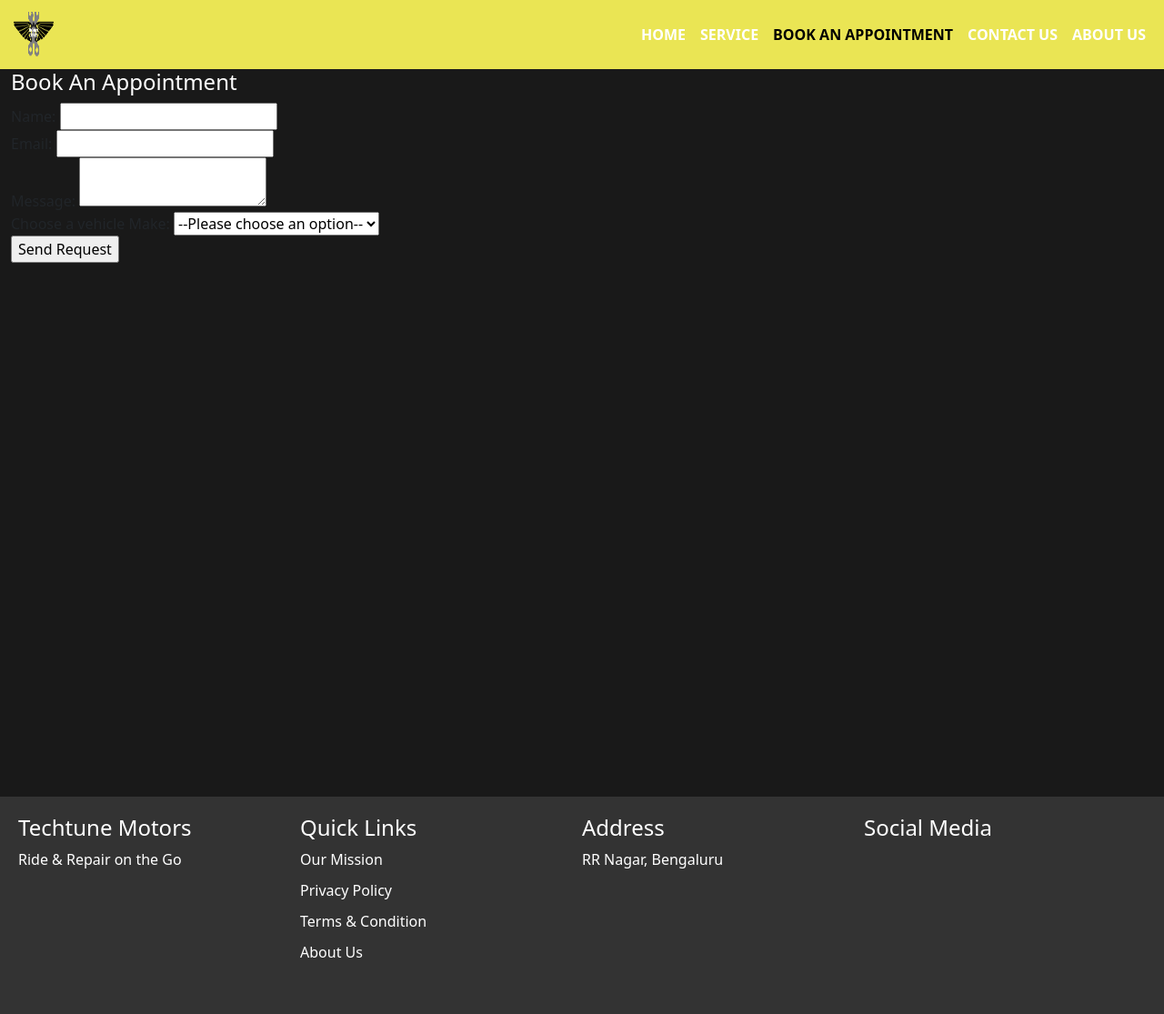
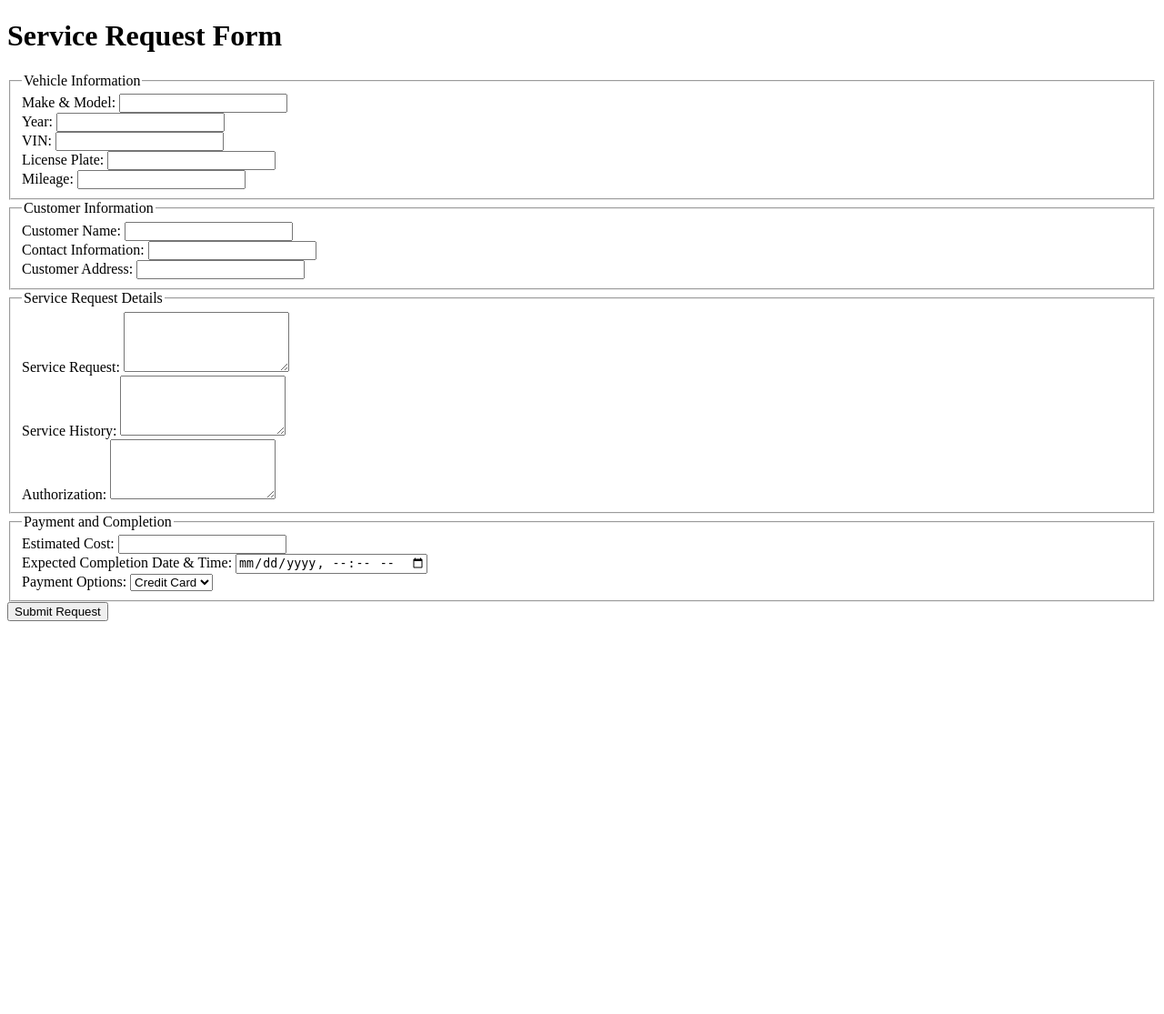
Before and after one commit to iamhimesh07/Techtune-Motors, a PHP site: page /booking_appointment.html in a window 1280 px wide. Shown: the whole page at 91% size. After the commit the page ends 683 px from the top, so only its background shows below. Run offline with PHP 8.4, Linux system fonts and the light colour scheme.

Commit message:
changed booking appointment form

```diff
--- a/booking_appointment.html
+++ b/booking_appointment.html
@@ -1,142 +1,71 @@
 <!DOCTYPE html>
-<html lang="en">
-  <head>
-    <meta charset="UTF-8" />
-    <meta name="viewport" content="width=device-width, initial-scale=1.0" />
-    <title>Book An Appointment</title>
+<html>
+<head>
+    <title>Service Request Form</title>
+</head>
+<body>
+    <h1>Service Request Form</h1>
+    <form action="submit_service_request.php" method="post">
+        <fieldset>
+            <legend>Vehicle Information</legend>
+            <label for="make_model">Make & Model:</label>
+            <input type="text" id="make_model" name="make_model" required><br>
 
-    <!-- Stylesheets -->
-    <link rel="stylesheet" href="assets/css/bootstrap.min.css" />
-    <link rel="stylesheet" href="assets/font/flaticon.css" />
-    <link rel="stylesheet" href="styles.css" />
+            <label for="year">Year:</label>
+            <input type="text" id="year" name="year" required><br>
 
-    <!-- Google Fonts -->
-    <link rel="preconnect" href="https://fonts.googleapis.com" />
-    <link rel="preconnect" href="https://fonts.gstatic.com" crossorigin />
-    <link
-      href="https://fonts.googleapis.com/css2?family=Inter:wght@400;500;600;700;800&display=swap"
-      rel="stylesheet"
-    />
-  </head>
-  <body>
-    <!-- Navigation -->
-    <nav class="navbar navbar-expand-lg bg-body-tertiary">
-      <div class="container-fluid">
-        <a class="navbar-brand" href="#">
-          <img
-            src="/assets/images/logo.png"
-            alt="Bootstrap"
-            width="30"
-            height="24"
-          />
-        </a>
-        <button
-          class="navbar-toggler"
-          type="button"
-          data-bs-toggle="collapse"
-          data-bs-target="#navbarNavAltMarkup"
-          aria-controls="navbarNavAltMarkup"
-          aria-expanded="false"
-          aria-label="Toggle navigation"
-        >
-          <span class="navbar-toggler-icon"></span>
-        </button>
-        <div
-          class="collapse navbar-collapse justify-content-end"
-          id="navbarNavAltMarkup"
-        >
-          <div class="navbar-nav text-uppercase">
-            <a class="nav-link" aria-current="page" href="index.html">Home</a>
-            <a class="nav-link" href="services.html">Service</a>
-            <a class="nav-link active" href="booking_appointment.html"
-              >Book An Appointment</a
-            >
-            <a class="nav-link" href="contact_us.html">Contact Us</a>
-            <a class="nav-link" href="about_us.html">About Us</a>
-          </div>
-        </div>
-      </div>
-    </nav>
+            <label for="vin">VIN:</label>
+            <input type="text" id="vin" name="vin" required><br>
 
-    <!-- Booking Form -->
-    <section class="booking_form">
-      <div class="container-fluid">
-        <div class="row">
-          <h2 class="bf_title text-white">Book An Appointment</h2>
-          <div class="form">
-            <form method="POST" netlify>
-              <div>
-                <label for="name">Name:</label>
-                <input type="text" id="name" name="user_name" />
-              </div>
+            <label for="license_plate">License Plate:</label>
+            <input type="text" id="license_plate" name="license_plate" required><br>
 
-              <div>
-                <label for="mail">Email:</label>
-                <input type="email" id="mail" name="user_email" />
-              </div>
+            <label for="mileage">Mileage:</label>
+            <input type="text" id="mileage" name="mileage" required><br>
+        </fieldset>
 
-              <div>
-                <label for="msg">Message:</label>
-                <textarea id="msg" name="user_message"></textarea>
-              </div>
-              <div>
-                <label for="vehicle-make">Choose a vehicle Make:</label>
-                <select name="vehicle" id="vehicle-select">
-                  <option value="">--Please choose an option--</option>
-                  <option value="BajajCT100">Bajaj CT100</option>
-                  <option value="Bajaj Pulsar 150">Bajaj Pulsar 150</option>
-                  <option value="Bajaj Pulsar 125">Bajaj Pulsar 125</option>
-                  <option value="Hero Honda Splendor">
-                    Hero Honda Splendor
-                  </option>
-                  <option value="KTM 250 Duke">KTM 250 Duke</option>
-                </select>
-              </div>
-              <!-- <div class="field">
-                <div data-netlify-recaptcha="true"v></div>
-              </div> -->
-              <div>
-                <input type="submit" value="Send Request" />
-              </div>
-            </form>
-          </div>
-        </div>
-      </div>
-    </section>
+        <fieldset>
+            <legend>Customer Information</legend>
+            <label for="customer_name">Customer Name:</label>
+            <input type="text" id="customer_name" name="customer_name" required><br>
 
-    <!-- Section: Footer -->
-    <footer>
-      <div class="footer-content">
-        <div class="footer-column">
-          <h2>Techtune Motors</h2>
-          <p>Ride & Repair on the Go</p>
-        </div>
+            <label for="contact_info">Contact Information:</label>
+            <input type="text" id="contact_info" name="contact_info" required><br>
 
-        <div class="footer-column">
-          <h2>Quick Links</h2>
-          <ul>
-            <li><a href="#">Our Mission</a></li>
-            <li><a href="#">Privacy Policy</a></li>
-            <li><a href="#">Terms & Condition</a></li>
-            <li><a href="#">About Us</a></li>
-          </ul>
-        </div>
+            <label for="customer_address">Customer Address:</label>
+            <input type="text" id="customer_address" name="customer_address" required><br>
+        </fieldset>
 
-        <div class="footer-column">
-          <h2>Address</h2>
-          <p>RR Nagar, Bengaluru</p>
-        </div>
+        <fieldset>
+            <legend>Service Request Details</legend>
+            <label for="service_request">Service Request:</label>
+            <textarea id="service_request" name="service_request" rows="4" required></textarea><br>
 
-        <div class="footer-column">
-          <h2>Social Media</h2>
-          <div class="social-icons">
-            <a href="#"><i class="fab fa-facebook"></i></a>
-            <a href="#"><i class="fab fa-twitter"></i></a>
-            <a href="#"><i class="fab fa-instagram"></i></a>
-            <a href="#"><i class="fab fa-linkedin"></i></a>
-          </div>
-        </div>
-      </div>
-    </footer>
-  </body>
+            <label for="service_history">Service History:</label>
+            <textarea id="service_history" name="service_history" rows="4"></textarea><br>
+
+            <label for="authorization">Authorization:</label>
+            <textarea id="authorization" name="authorization" rows="4" required></textarea><br>
+        </fieldset>
+
+        <fieldset>
+            <legend>Payment and Completion</legend>
+            <label for="estimated_cost">Estimated Cost:</label>
+            <input type="text" id="estimated_cost" name="estimated_cost" required><br>
+
+            <label for="completion_date">Expected Completion Date & Time:</label>
+            <input type="datetime-local" id="completion_date" name="completion_date" required><br>
+
+            <label for="payment_options">Payment Options:</label>
+            <select id="payment_options" name="payment_options" required>
+                <option value="credit_card">Credit Card</option>
+                <option value="cash">Cash</option>
+                <option value="check">Check</option>
+                <option value="other">Other</option>
+            </select>
+        </fieldset>
+
+        <button type="submit">Submit Request</button>
+    </form>
+</body>
 </html>
--- a/styles.css
+++ b/styles.css
@@ -240,3 +240,71 @@ a {
     background-repeat: no-repeat;
     background-size: cover;
 }
+
+/* Style for the body */
+body {
+    font-family: Arial, sans-serif;
+    background-color: #f2f2f2;
+    margin: 0;
+    padding: 0;
+}
+
+/* Style for the form container */
+form {
+    max-width: 600px;
+    margin: 0 auto;
+    padding: 20px;
+    background-color: #fff;
+    box-shadow: 0 0 10px rgba(0, 0, 0, 0.1);
+}
+
+/* Style for headings */
+h1 {
+    text-align: center;
+    color: #333;
+}
+
+/* Style for fieldsets */
+fieldset {
+    border: 2px solid #333;
+    border-radius: 5px;
+    margin-bottom: 20px;
+    padding: 15px;
+}
+
+legend {
+    font-weight: bold;
+    background-color: #fff;
+    padding: 5px 10px;
+}
+
+/* Style for labels */
+label {
+    display: block;
+    font-weight: bold;
+    margin-bottom: 5px;
+}
+
+/* Style for text inputs and textareas */
+input[type="text"],
+textarea {
+    width: 100%;
+    padding: 10px;
+    margin-bottom: 10px;
+    border: 1px solid #ccc;
+    border-radius: 5px;
+}
+
+/* Style for the submit button */
+button[type="submit"] {
+    background-color: #333;
+    color: #fff;
+    padding: 10px 20px;
+    border: none;
+    border-radius: 5px;
+    cursor: pointer;
+}
+
+button[type="submit"]:hover {
+    background-color: #555;
+}
```
